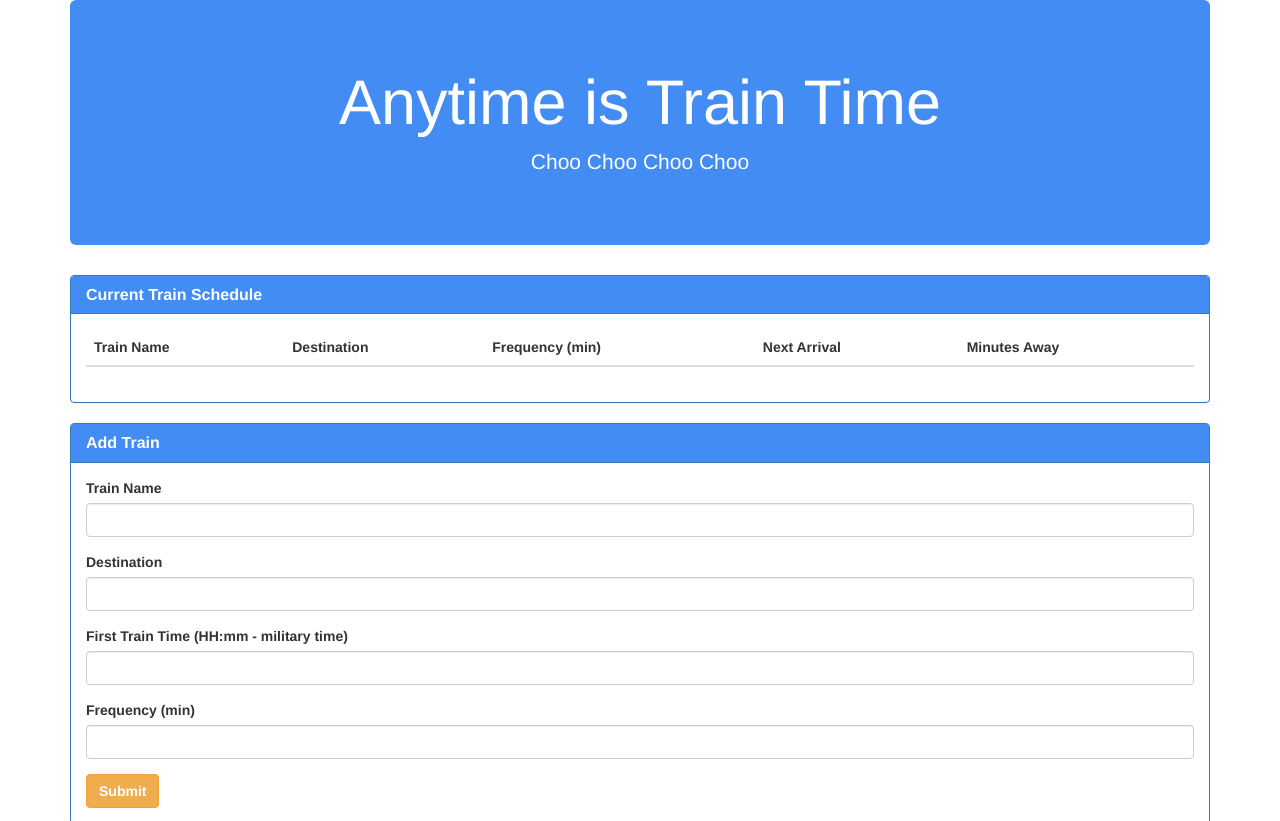
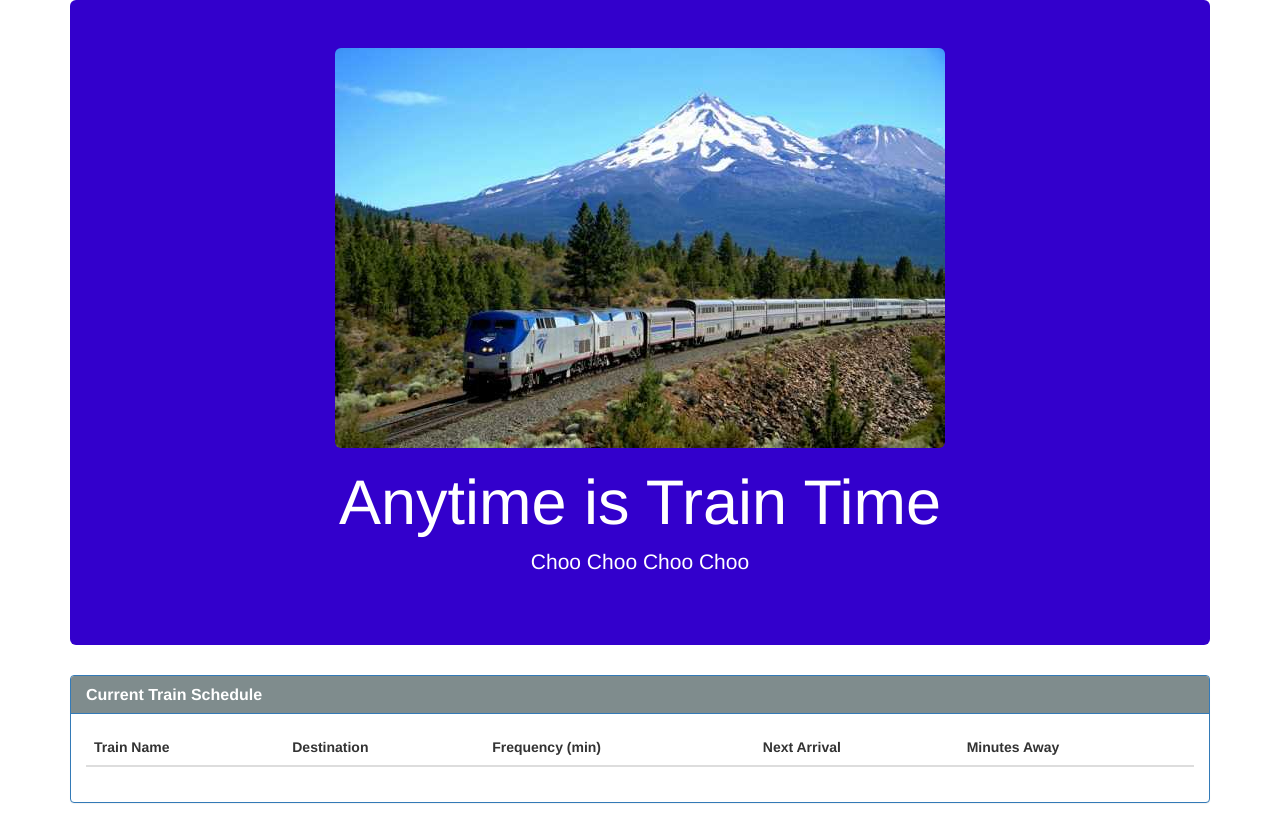
Before and after one commit to fzbo/Firebase, a plain HTML site: page index.html in a window 1280 px wide. Shown: the top 821 px of the page. Drawn offline with nearby package versions, Linux system fonts and the light colour scheme; no server answers.

Commit message:
Playing around with styling

```diff
--- a/assets/style.css
+++ b/assets/style.css
@@ -1,3 +1,10 @@
+img{
+	max-width: 100;
+	height: auto;
+
+}
+
+
 footer{
 	text-align: center;
 	font-size: 12px;
--- a/index.html
+++ b/index.html
@@ -24,7 +24,8 @@
 
 <div class="container">
 
-	<div class="jumbotron" style="background-color: #428cf4; color: white">
+	<div class="jumbotron" style="background-color: #3300CC; color: white">
+	  <img class="img-center center-block img-rounded" src="assets/amtrak.jpg">
 	  <h1 class="text-center">Anytime is Train Time</h1>
 	  <h4 class="lead text-center">Choo Choo Choo Choo</h4>
 	</div>
@@ -34,7 +35,7 @@
 		<div class="col-lg-12">
 		<!--Train Schedule-->
 			<div class="panel panel-primary">
-				<div class="panel-heading" style="background-color: #428cf4; color: white">
+				<div class="panel-heading" style="background-color: #7F8C8D; color: white">
 					<h4 class="panel-title"><strong>Current Train Schedule</strong></h4>
 				</div>
 
@@ -62,7 +63,7 @@
 
 	<!--ADD A TRAIN-->
 	<div class="panel panel-primary">
-		<div class="panel-heading" style="background-color: #428cf4; color: white">
+		<div class="panel-heading" style="background-color: #7F8C8D; color: white">
 			<h3 class="panel-title"><strong>Add Train</strong></h3>
 		</div>
 		<div class="panel-body">
```
